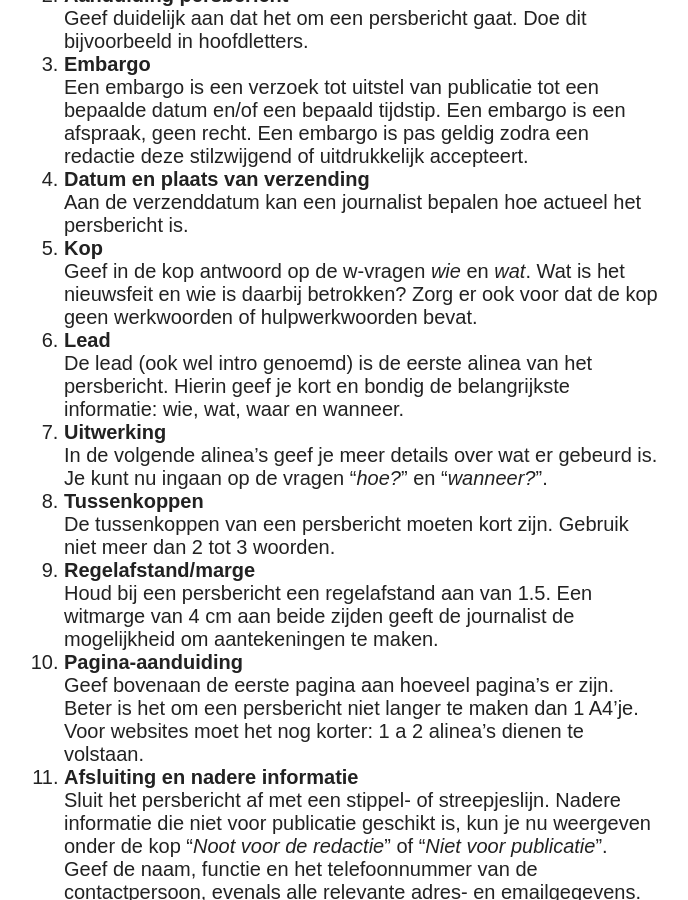
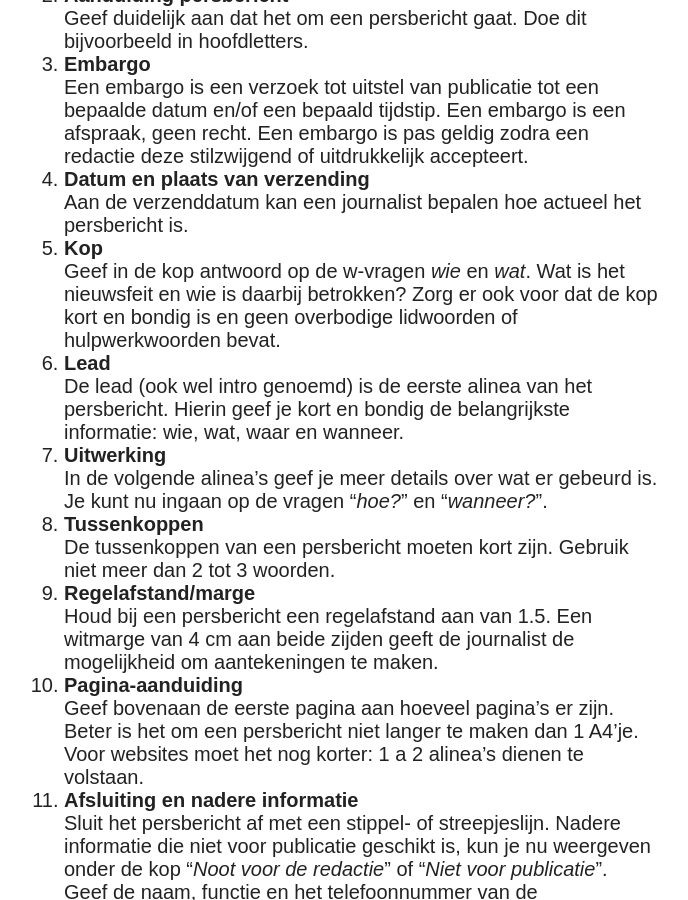
Before and after one commit to TheKnowsyFerret/theknowsyferret.github.io, a Jekyll site: the page built from _posts/2014-11-28-waar-let-je-op-bij-het-schrijven-van-een-persbericht.md, in a window 1280 px wide and 900 px high, scrolled down 2382 px. Shown: the whole window, without its empty margins (326-1014 px from the left). Built offline with Jekyll 4.4.1, drawn with Linux system fonts in a browser that asks for light colours; nearby versions of some CDN libraries; comment, search, counter and statistics services are not loaded.

Commit message:
aanpassing tekst over de kop

```diff
--- a/_posts/2014-11-28-waar-let-je-op-bij-het-schrijven-van-een-persbericht.md
+++ b/_posts/2014-11-28-waar-let-je-op-bij-het-schrijven-van-een-persbericht.md
@@ -68,7 +68,7 @@ persbericht is.</li>
 <li><strong>Kop</strong><br>
 Geef in de kop antwoord op de w-vragen <em>wie</em> en <em>wat</em>. Wat is het
 nieuwsfeit en wie is daarbij betrokken? Zorg er ook voor dat de kop
-geen werkwoorden of hulpwerkwoorden bevat.</li>
+kort en bondig is en geen overbodige lidwoorden of hulpwerkwoorden bevat.</li>
 
 <li><strong>Lead</strong><br>
 De lead (ook wel intro genoemd) is de eerste alinea van het
```
